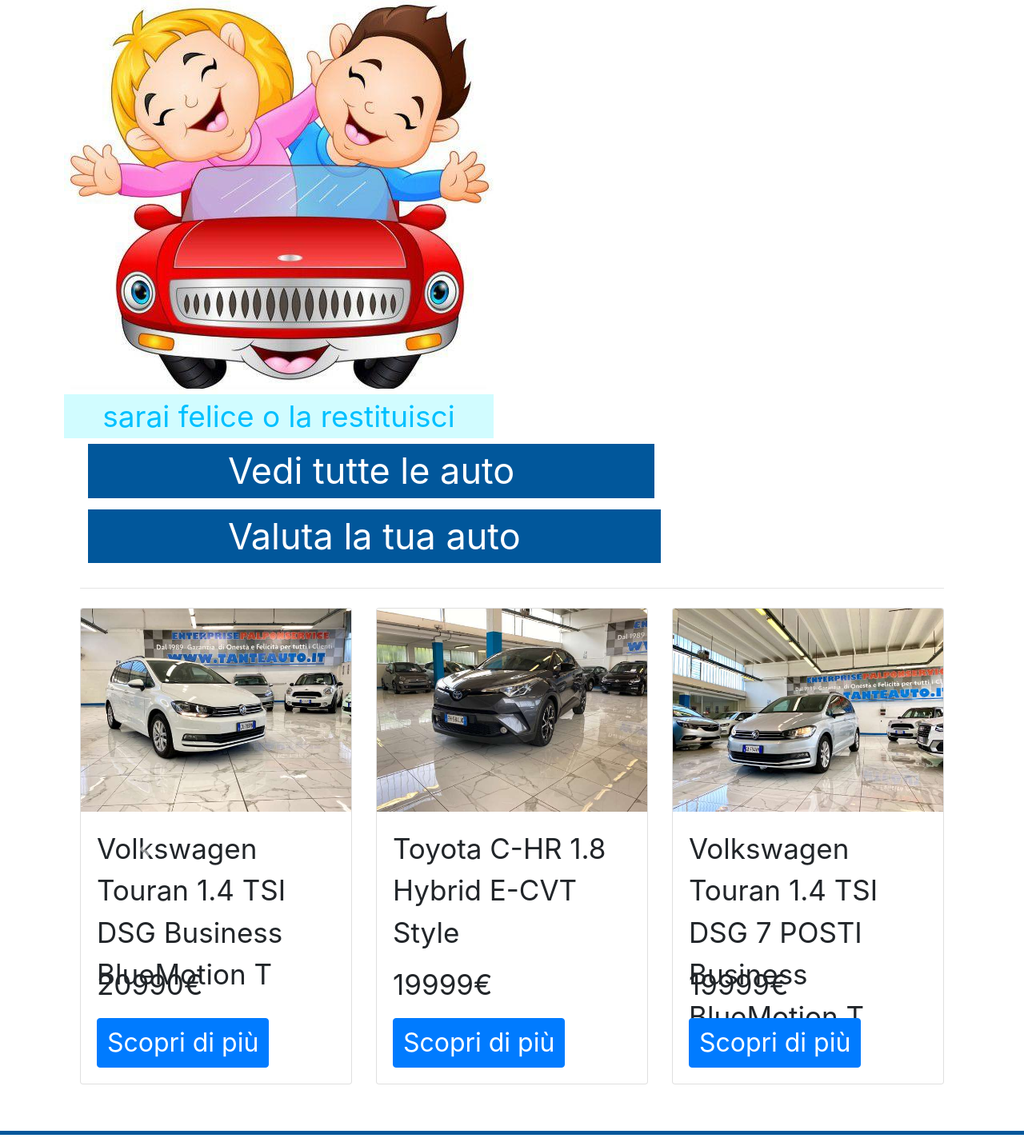
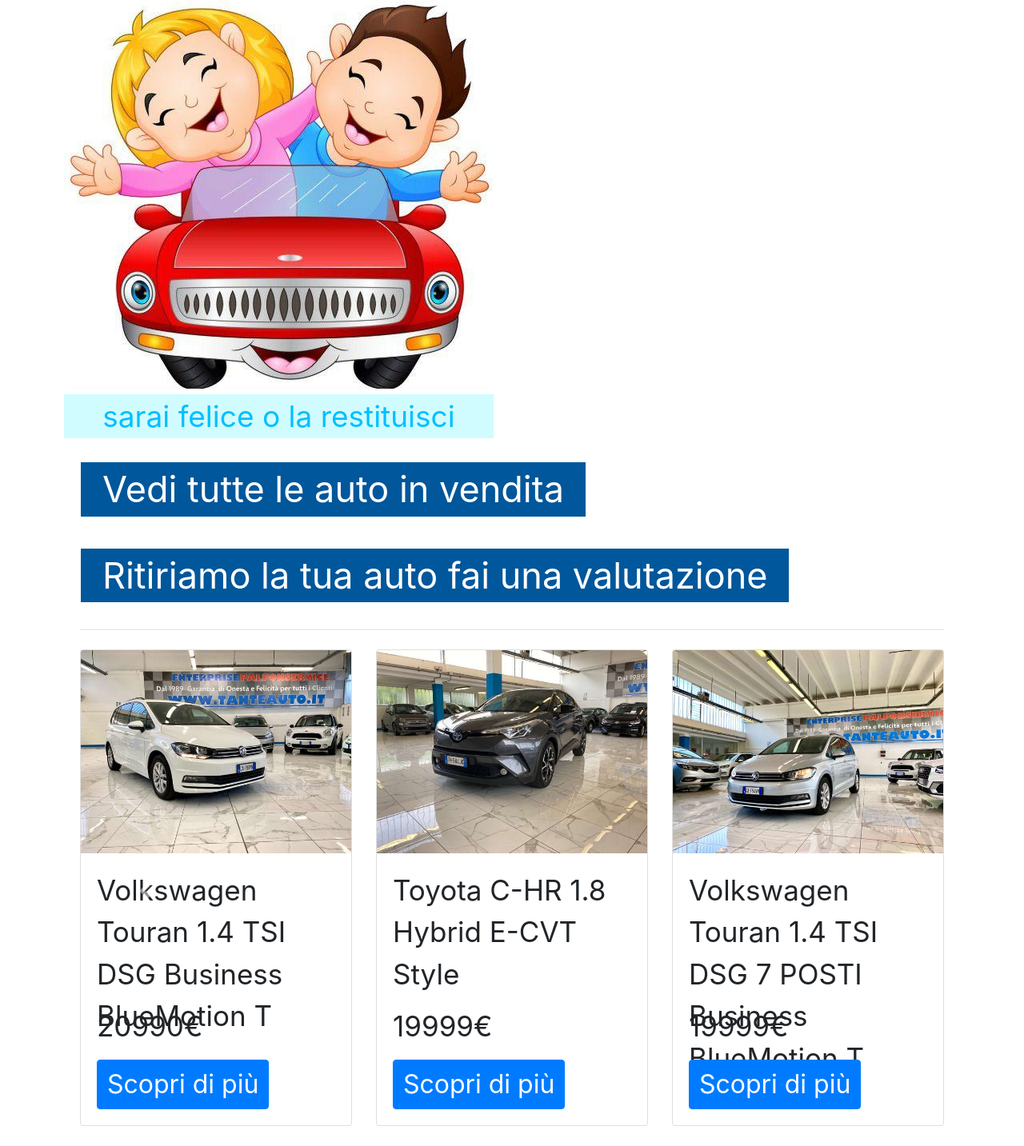
Before and after one commit to maximdv34/site_for_palpon2, a Django app: page /index/ in a window 1280 px wide; the page is wider, and only the part inside the window is pictured. Shown: the part 2380-3813 px from the top of that part at 80% size. Run offline with Django 3.2, Linux system fonts and the light colour scheme; data comes from the database, SQL or seed files in the repository; some libraries are stand-ins or nearby versions.

Commit message:
becaping

```diff
--- a/site_for_fabrizio/main_app/static/indexstyle.css
+++ b/site_for_fabrizio/main_app/static/indexstyle.css
@@ -54,11 +54,11 @@
     background-color: #01579B;
     border: 0;
     color: white;
-    padding: 0 175px;
-    margin-left: 110px;
-    margin-right: 110px;
-    margin-bottom: 7px;
-    margin-top: 7px; }
+    padding: 0 27px;
+    margin-left: 101px;
+    margin-right: 90px;
+    margin-bottom: 10px;
+    margin-top: 30px; }
 
 .sliders {
   margin: 0 100px;
@@ -68,8 +68,6 @@
   .sliders .button {
     color: white;
     font-size: 32px; }
-  .sliders .images {
-    width: 440px; }
 
 .posts {
   margin: 0 50px;
--- a/site_for_fabrizio/main_app/templates/index.html
+++ b/site_for_fabrizio/main_app/templates/index.html
@@ -57,8 +57,8 @@
 	</div>
 </div>
 <div class="buttons">
-	<button>Vedi tutte le auto</button>
-	<button>Valuta la tua auto</button>
+	<button>Vedi tutte le auto in vendita</button>
+	<button>Ritiriamo la tua auto fai una valutazione</button>
 </div>
 
   <div class="sliders my-4">
@@ -99,7 +99,7 @@
 	              <div class="card mb-2">
 	                <img class="card-img-top" src="{{ post.image.url }}" alt="Card image cap">
 	                <div class="card-body">
-	                  <p class="card-title title size">{{ post.title }}</p>
+	                  <p class="card-title title">{{ post.title }}</p>
 	                  <p class="size">{{ post.price }}&#8364;</p>
 	                  <a class="btn btn-primary button">Scopri di più</a>
 	                </div>
```
Also changed, not shown: site_for_fabrizio/main_app/static/blog.scss (+13 -2 lines), site_for_fabrizio/main_app/static/blogstyle.css (+12 -0 lines), site_for_fabrizio/main_app/static/index.scss (+5 -8 lines), site_for_fabrizio/main_app/templates/blog.html (+22 -5 lines), 2 other files.
